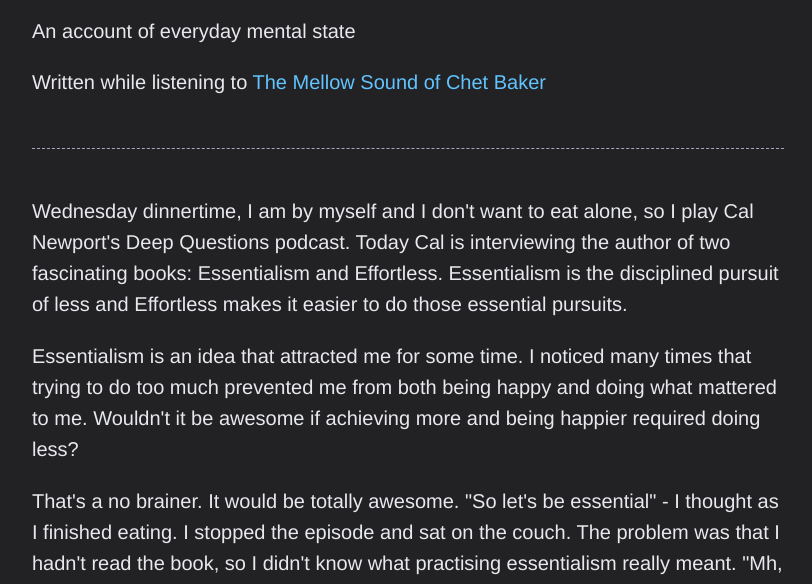
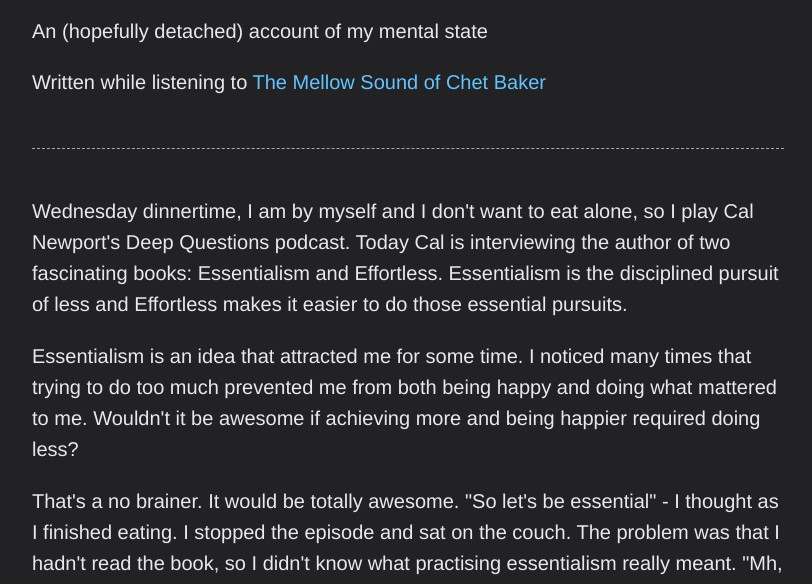
Before and after one commit to ricvolpe/exploring-representations, a plain HTML site: page articles/2105-the_essence_of.html in a window 1280 px wide. Shown: the part 216-800 px from the top of the page, without its empty margins (232-1044 px from the left). Drawn offline with Linux system fonts and the light colour scheme.

Commit message:
Mini updated

```diff
--- a/articles/2105-the_essence_of.html
+++ b/articles/2105-the_essence_of.html
@@ -19,7 +19,7 @@
 <div class="container">
 <h1>The essence of my being</h1>
 <p><i>May 2021</i></p>
-<p>An account of everyday mental state</p>
+<p>An (hopefully detached) account of my mental state</p>
 <p>Written while listening to <a target="_blank" href="https://open.spotify.com/album/3KQYpV3xeDYO0f3saoPzUJ?autoplay=true">The Mellow Sound of Chet Baker</a></p>
 <hr>
 <p>Wednesday dinnertime, I am by myself and I don't want to eat alone, so I play Cal Newport's Deep Questions podcast. Today Cal is interviewing the author of two fascinating books: Essentialism and Effortless. Essentialism is the disciplined pursuit of less and Effortless makes it easier to do those essential pursuits.</p>
```
